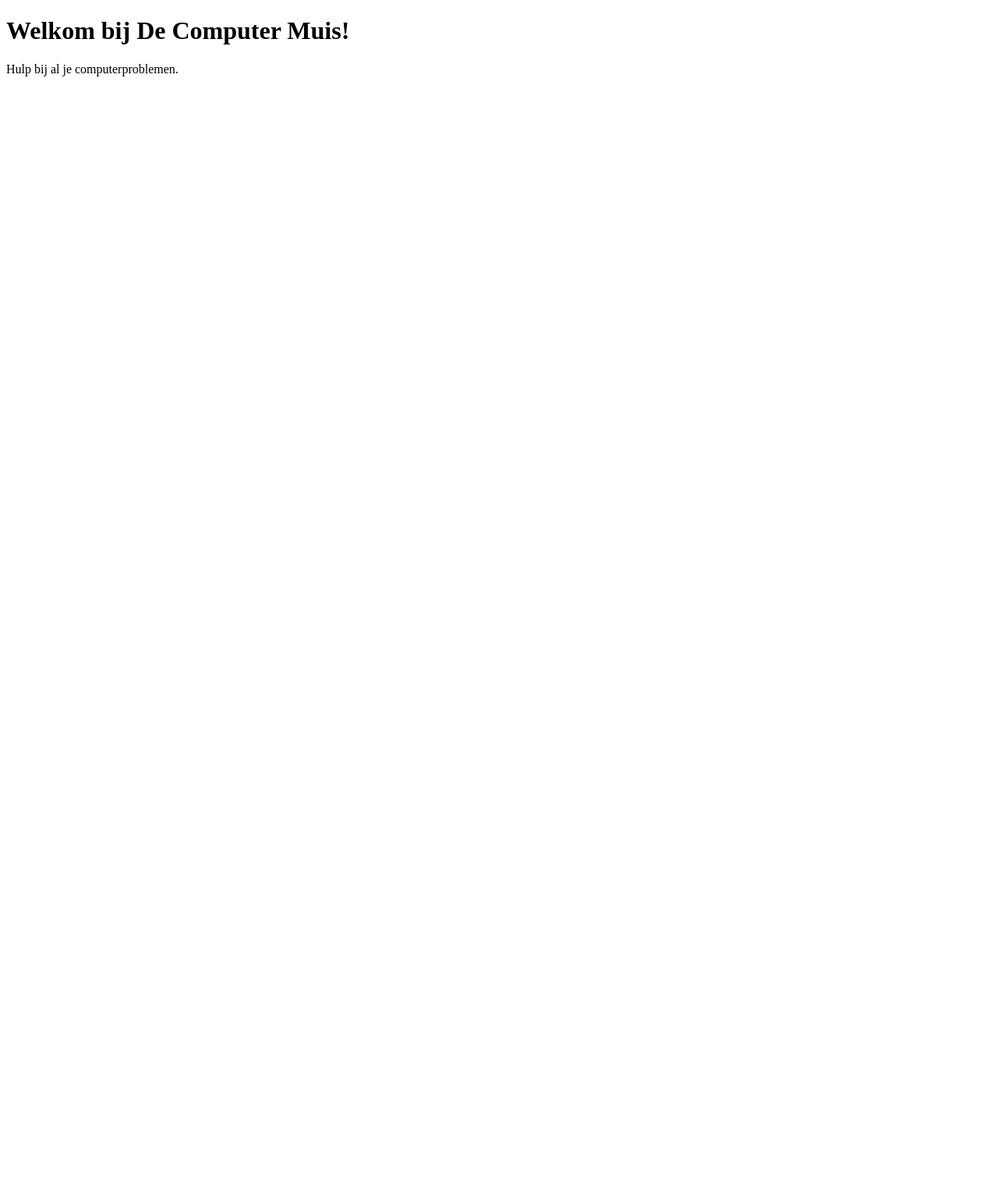
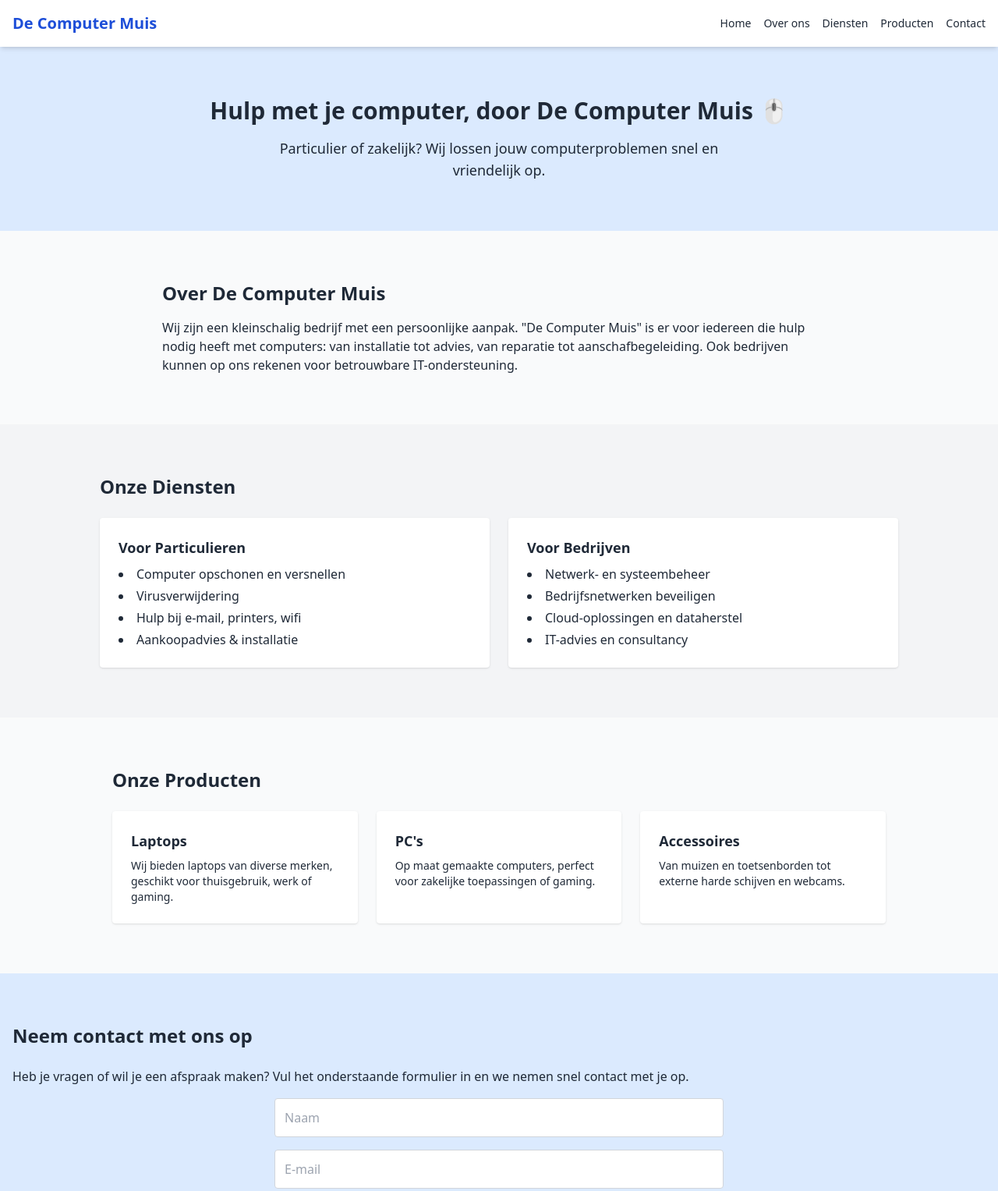
Before and after one commit to mausav/de-computer-muis, a plain HTML site: page index.html in a window 1280 px wide. Shown: the top 1527 px of the page at 78% size. Before the commit the page ends 800 px from the top, so only its background shows below. Drawn offline with nearby package versions, Linux system fonts and the light colour scheme.

Commit message:
Update index.html

```diff
--- a/index.html
+++ b/index.html
@@ -4,9 +4,98 @@
   <meta charset="UTF-8" />
   <meta name="viewport" content="width=device-width, initial-scale=1.0" />
   <title>De Computer Muis</title>
+  <script src="https://cdn.tailwindcss.com"></script>
 </head>
-<body>
-  <h1>Welkom bij De Computer Muis!</h1>
-  <p>Hulp bij al je computerproblemen.</p>
+<body class="bg-gray-50 text-gray-800 font-sans scroll-smooth">
+
+  <!-- Navbar -->
+  <header class="bg-white shadow-md sticky top-0 z-50">
+    <nav class="max-w-7xl mx-auto flex justify-between items-center p-4">
+      <h1 class="text-xl font-bold text-blue-700">De Computer Muis</h1>
+      <ul class="flex gap-4 text-sm font-medium">
+        <li><a href="#home" class="hover:text-blue-600">Home</a></li>
+        <li><a href="#about" class="hover:text-blue-600">Over ons</a></li>
+        <li><a href="#services" class="hover:text-blue-600">Diensten</a></li>
+        <li><a href="#products" class="hover:text-blue-600">Producten</a></li>
+        <li><a href="#contact" class="hover:text-blue-600">Contact</a></li>
+      </ul>
+    </nav>
+  </header>
+
+  <!-- Hero Section -->
+  <section id="home" class="bg-blue-100 text-center py-16">
+    <h2 class="text-3xl font-bold mb-4">Hulp met je computer, door De Computer Muis 🖱️</h2>
+    <p class="text-lg max-w-xl mx-auto">Particulier of zakelijk? Wij lossen jouw computerproblemen snel en vriendelijk op.</p>
+  </section>
+
+  <!-- Over Ons -->
+  <section id="about" class="py-16 px-4 max-w-4xl mx-auto">
+    <h2 class="text-2xl font-bold mb-4">Over De Computer Muis</h2>
+    <p>Wij zijn een kleinschalig bedrijf met een persoonlijke aanpak. "De Computer Muis" is er voor iedereen die hulp nodig heeft met computers: van installatie tot advies, van reparatie tot aanschafbegeleiding. Ook bedrijven kunnen op ons rekenen voor betrouwbare IT-ondersteuning.</p>
+  </section>
+
+  <!-- Diensten -->
+  <section id="services" class="bg-gray-100 py-16 px-4">
+    <div class="max-w-5xl mx-auto">
+      <h2 class="text-2xl font-bold mb-6">Onze Diensten</h2>
+      <div class="grid gap-6 md:grid-cols-2">
+        <div class="bg-white p-6 rounded shadow">
+          <h3 class="font-bold text-lg mb-2">Voor Particulieren</h3>
+          <ul class="list-disc list-inside space-y-1">
+            <li>Computer opschonen en versnellen</li>
+            <li>Virusverwijdering</li>
+            <li>Hulp bij e-mail, printers, wifi</li>
+            <li>Aankoopadvies & installatie</li>
+          </ul>
+        </div>
+        <div class="bg-white p-6 rounded shadow">
+          <h3 class="font-bold text-lg mb-2">Voor Bedrijven</h3>
+          <ul class="list-disc list-inside space-y-1">
+            <li>Netwerk- en systeembeheer</li>
+            <li>Bedrijfsnetwerken beveiligen</li>
+            <li>Cloud-oplossingen en dataherstel</li>
+            <li>IT-advies en consultancy</li>
+          </ul>
+        </div>
+      </div>
+    </div>
+  </section>
+
+  <!-- Producten -->
+  <section id="products" class="py-16 px-4 max-w-5xl mx-auto">
+    <h2 class="text-2xl font-bold mb-6">Onze Producten</h2>
+    <div class="grid gap-6 md:grid-cols-3">
+      <div class="bg-white p-6 rounded shadow">
+        <h3 class="font-bold text-lg mb-2">Laptops</h3>
+        <p class="text-sm">Wij bieden laptops van diverse merken, geschikt voor thuisgebruik, werk of gaming.</p>
+      </div>
+      <div class="bg-white p-6 rounded shadow">
+        <h3 class="font-bold text-lg mb-2">PC's</h3>
+        <p class="text-sm">Op maat gemaakte computers, perfect voor zakelijke toepassingen of gaming.</p>
+      </div>
+      <div class="bg-white p-6 rounded shadow">
+        <h3 class="font-bold text-lg mb-2">Accessoires</h3>
+        <p class="text-sm">Van muizen en toetsenborden tot externe harde schijven en webcams.</p>
+      </div>
+    </div>
+  </section>
+
+  <!-- Contact -->
+  <section id="contact" class="bg-blue-100 py-16 px-4">
+    <h2 class="text-2xl font-bold mb-6">Neem contact met ons op</h2>
+    <p class="mb-4">Heb je vragen of wil je een afspraak maken? Vul het onderstaande formulier in en we nemen snel contact met je op.</p>
+    <form action="#" method="POST" class="space-y-4 max-w-xl mx-auto">
+      <input type="text" name="name" placeholder="Naam" class="w-full p-3 rounded border border-gray-300" required />
+      <input type="email" name="email" placeholder="E-mail" class="w-full p-3 rounded border border-gray-300" required />
+      <textarea name="message" placeholder="Bericht" class="w-full p-3 rounded border border-gray-300" rows="4" required></textarea>
+      <button type="submit" class="w-full bg-blue-600 text-white py-3 rounded">Verstuur bericht</button>
+    </form>
+  </section>
+
+  <!-- Footer -->
+  <footer class="bg-gray-800 text-white text-center py-4">
+    <p>&copy; 2025 De Computer Muis | Alle rechten voorbehouden.</p>
+  </footer>
+
 </body>
 </html>
```
